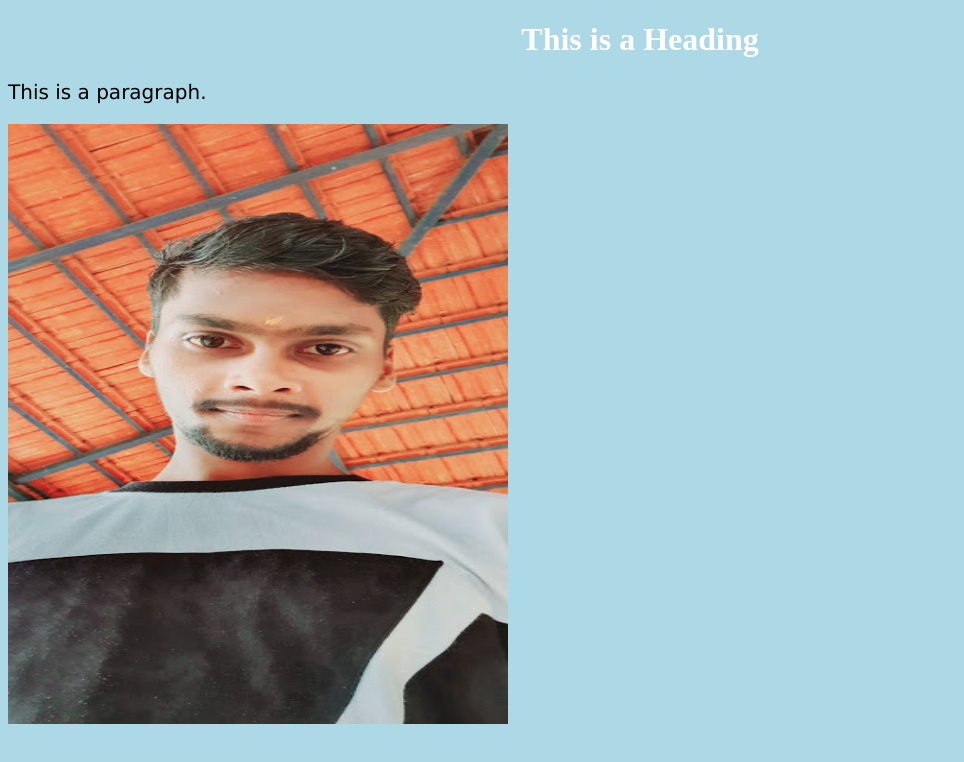
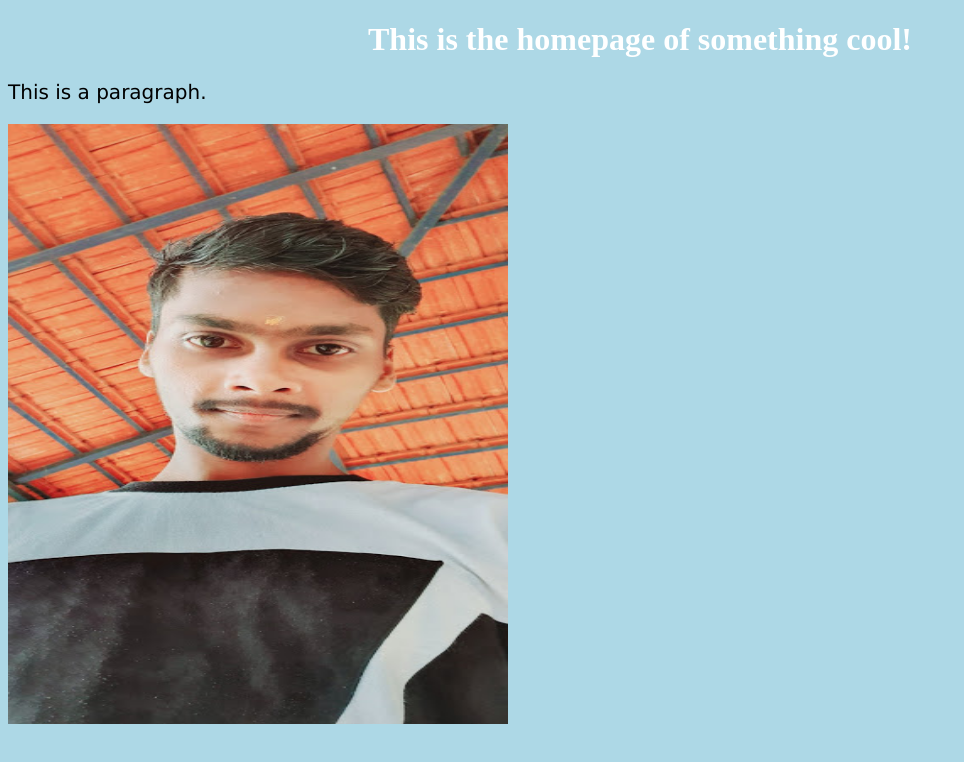
Before and after one commit to learningtoearn/ltoewebpage, a plain HTML site: page index.html in a window 1280 px wide. Shown: the whole page, without its empty margins (0-964 px from the left). Drawn offline with Linux system fonts and the light colour scheme.

Commit message:
Update index.html

```diff
--- a/index.html
+++ b/index.html
@@ -7,7 +7,7 @@
 </head>
 <body>
 
-<h1>This is a Heading</h1>
+<h1>This is the homepage of something cool!</h1>
 <p>This is a paragraph.</p>
 
 <img src="sai.jpg" alt="Girl in a jacket" width="500" height="600">
```
